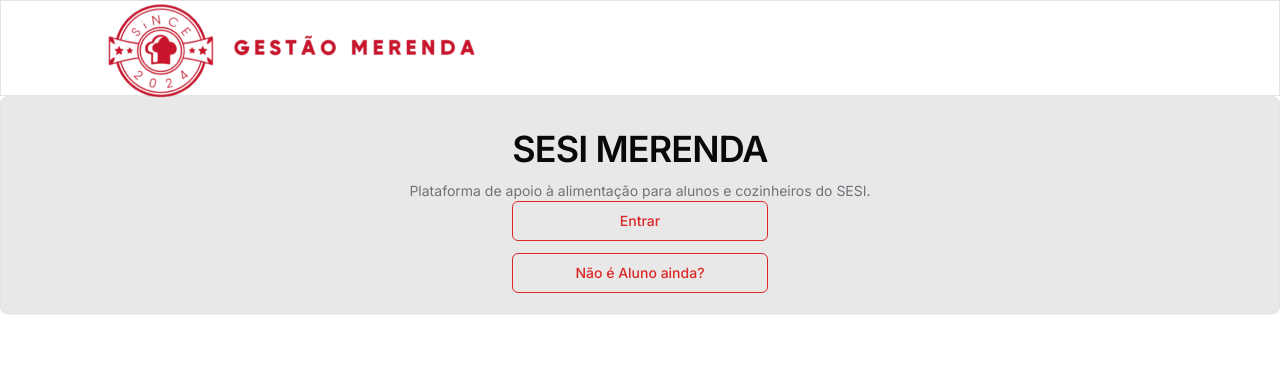
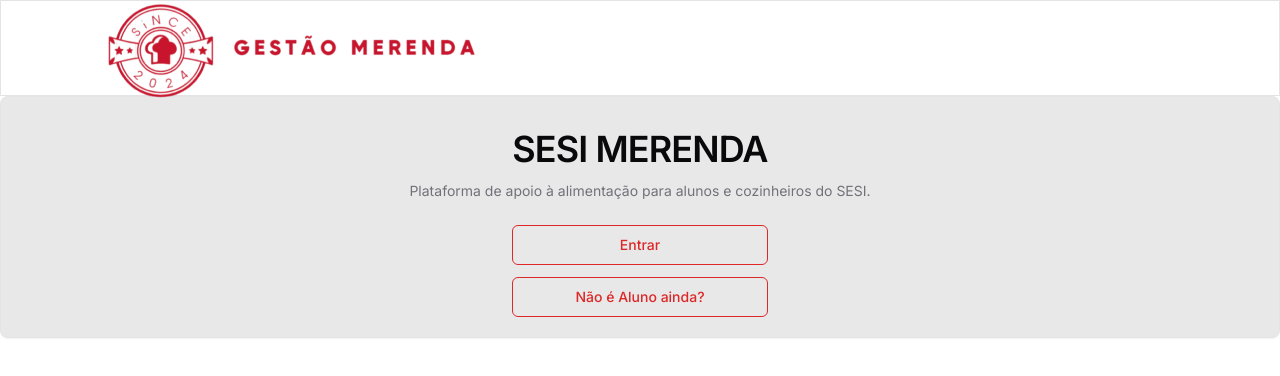
Before and after one commit to 1Edum/Merenda, a Next.js app in the folder frontend/: page / in a window 1280 px wide. Shown: the top 376 px of the page. Built offline with nearby package versions, Linux system fonts and the light colour scheme.

Commit message:
feat: updating banner component

```diff
--- a/frontend/app/_components/banner.tsx
+++ b/frontend/app/_components/banner.tsx
@@ -18,7 +18,7 @@
           Plataforma de apoio à alimentação para alunos e cozinheiros do SESI.
         </CardDescription>
       </CardHeader>
-      <CardContent className="flex flex-col gap-3 w-64">
+      <CardContent className="flex flex-col gap-3 w-64 mt-6">
         <Link href={"/login"}>
           <Button>Entrar </Button>
         </Link>
```
